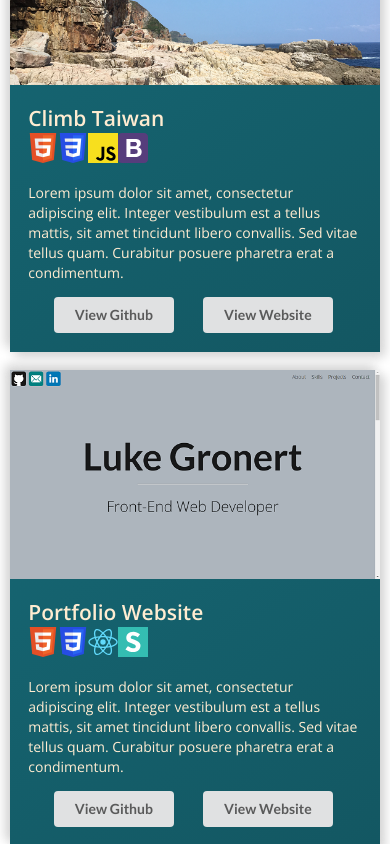
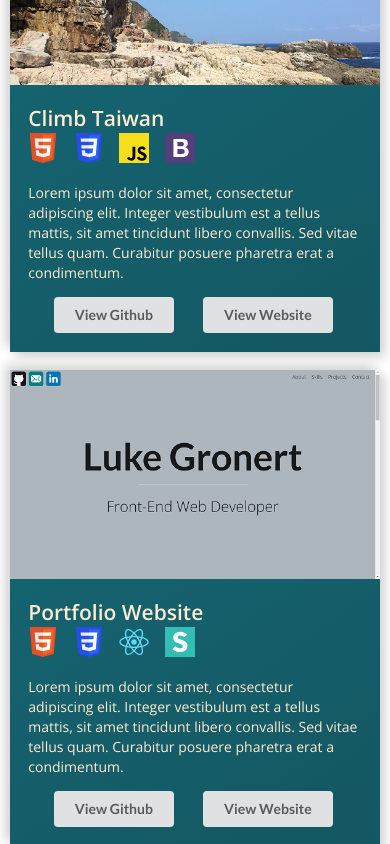
Before and after one commit to lukegronert/lukegronert.github.io, a React (Create React App) app: page / in a window 390 px wide. Shown: the part 3220-4064 px from the top of the page. Built offline with nearby package versions, Linux system fonts and the light colour scheme.

Commit message:
Adjusted spacing of project technology logos in ProjectCards for mobile.

```diff
--- a/src/styles/projectCard.css
+++ b/src/styles/projectCard.css
@@ -65,8 +65,14 @@
 .project-technologies {
   display: flex;
   align-items: center;
-  justify-content: space-evenly;
-  width: 30%;
+  justify-content: space-between;
+  width: 50%;
+}
+
+@media screen and (min-width: 600px) {
+  .project-technologies {
+    justify-content: flex-start;
+  }
 }
 
 .project-links {
```
